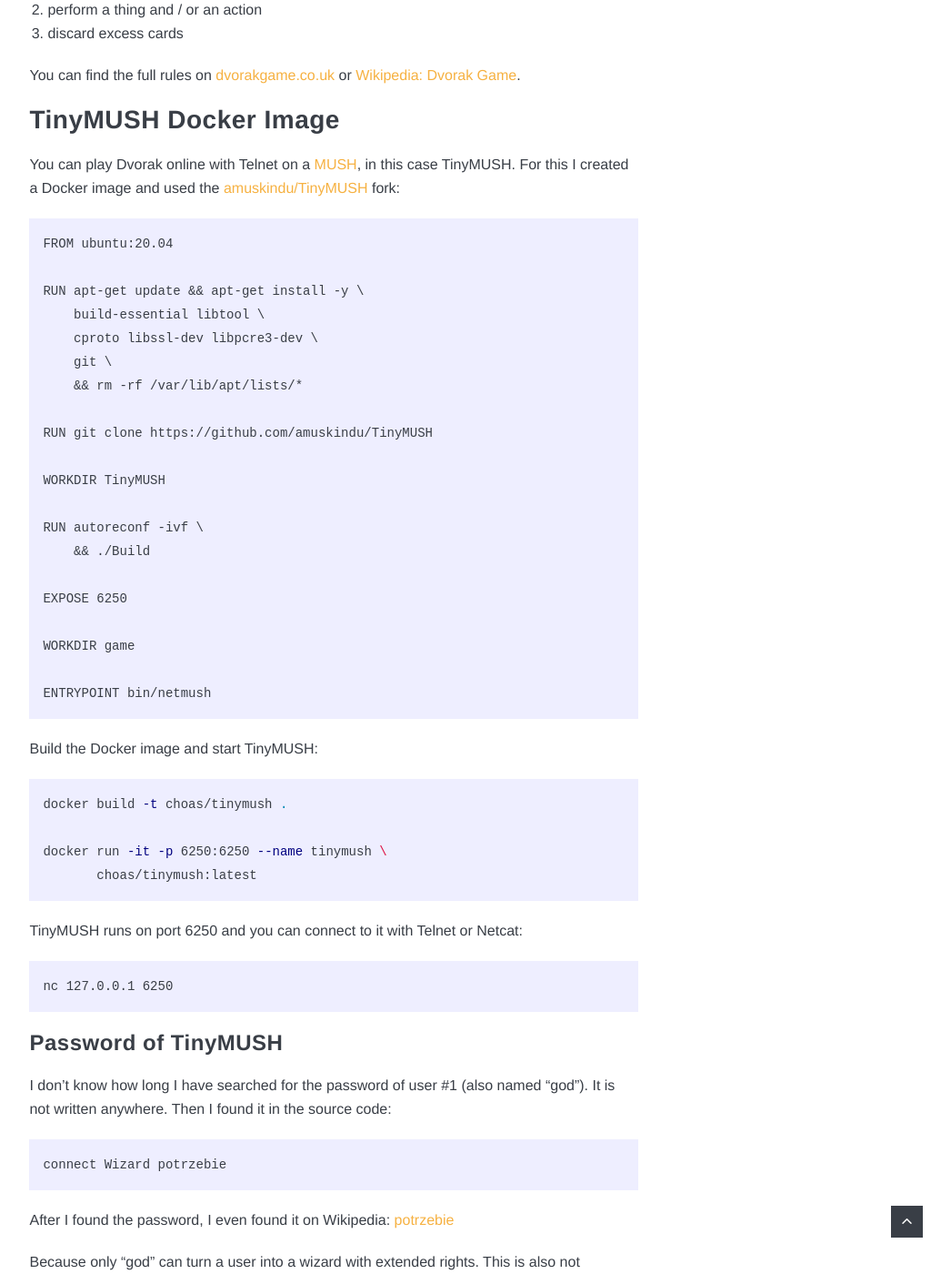
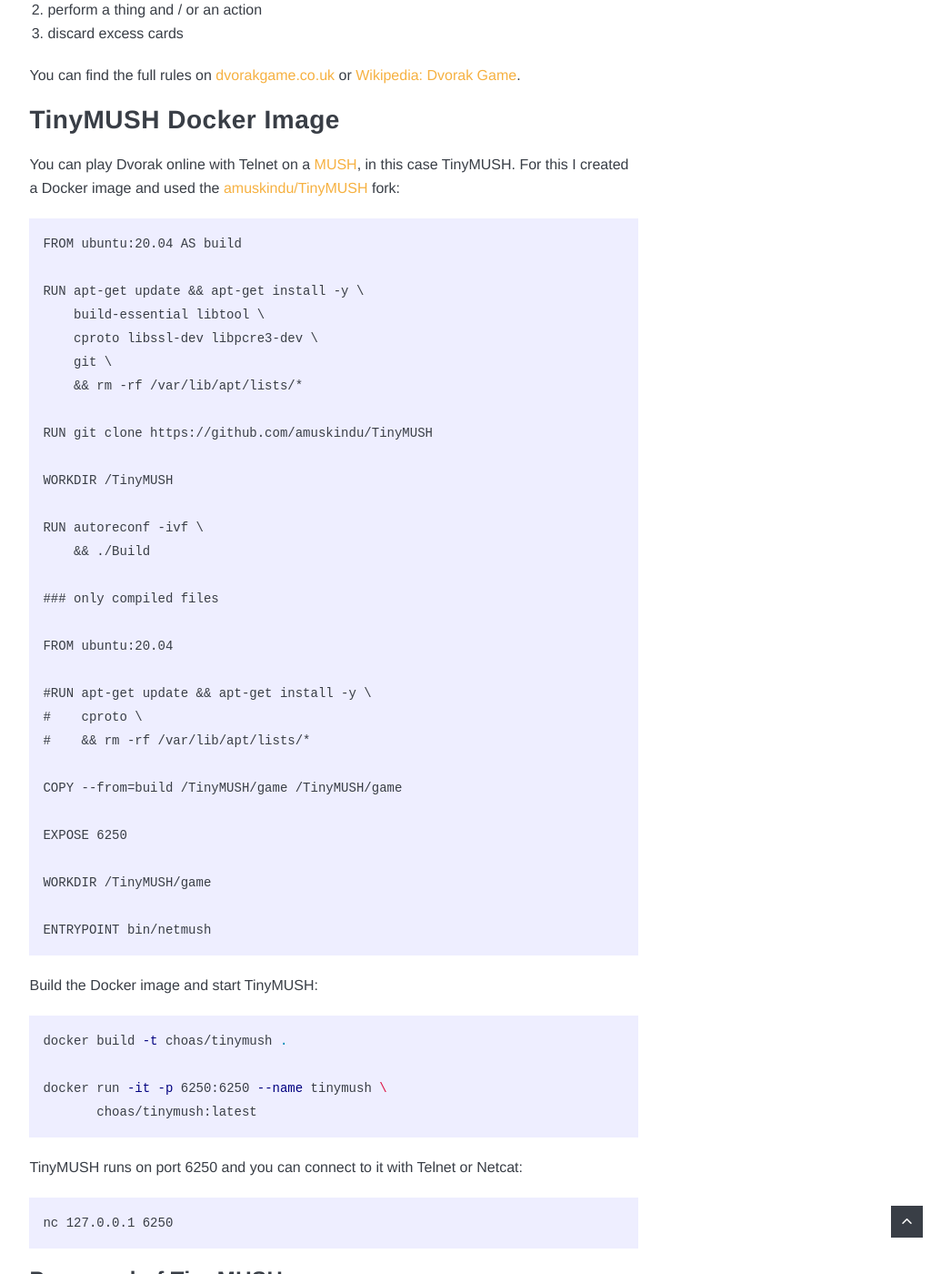
Before and after one commit to choas/choas.github.io, a Jekyll site: the page built from _posts/2020-04-14-dvorak-game-tinymush.md, in a window 1280 px wide and 1400 px high, scrolled down 1900 px. Shown: the whole window at 91% size, without its empty margins (225-1271 px from the left). Built offline with Jekyll 4.4.1, drawn with Linux system fonts in a browser that asks for light colours; nearby versions of some CDN libraries; some of the changed text lies outside the part shown.

Commit message:
Dockerfile FROM AS — C64 Emulator

````diff
--- a/_posts/2020-04-14-dvorak-game-tinymush.md
+++ b/_posts/2020-04-14-dvorak-game-tinymush.md
@@ -32,7 +32,7 @@ You can find the full rules on [dvorakgame.co.uk](http://www.dvorakgame.co.uk/in
 You can play Dvorak online with Telnet on a [MUSH](https://en.wikipedia.org/wiki/MUSH), in this case TinyMUSH. For this I created a Docker image and used the [amuskindu/TinyMUSH](https://github.com/amuskindu/TinyMUSH) fork:
 
 ```text
-FROM ubuntu:20.04
+FROM ubuntu:20.04 AS build
 
 RUN apt-get update && apt-get install -y \
     build-essential libtool \
@@ -42,14 +42,24 @@ RUN apt-get update && apt-get install -y \
 
 RUN git clone https://github.com/amuskindu/TinyMUSH
 
-WORKDIR TinyMUSH
+WORKDIR /TinyMUSH
 
 RUN autoreconf -ivf \
     && ./Build
 
+### only compiled files
+
+FROM ubuntu:20.04
+
+#RUN apt-get update && apt-get install -y \
+#    cproto \
+#    && rm -rf /var/lib/apt/lists/*
+
+COPY --from=build /TinyMUSH/game /TinyMUSH/game
+
 EXPOSE 6250
 
-WORKDIR game
+WORKDIR /TinyMUSH/game
 
 ENTRYPOINT bin/netmush
 ```
@@ -96,3 +106,7 @@ I did not find out how several players can play with TinyMUSH. Probably I have t
 Anyway I really like the concept behind the Dvorak Game and you can print out the decks and play it offline (with your family).
 
 Another Big Bang Theory Game: [rock paper scissors Spock lizard](https://en.wikipedia.org/wiki/Rock_paper_scissors#Additional_weapons)
+
+## Update
+
+I found out that `FROM` supports an `AS` parameter. I adjusted the Dockerfile which reduced the image size to 1/5. See more at [Dockerfile FROM AS — C64 Emulator](/2020/05/02/dockerfile-from-as-c64-emulator/).
````
Also changed, not shown: _posts/2020-05-02-dockerfile-from-as-c64-emulator.md (added, +64 -0 lines), images/c-simple-emu-cbm.png (added), images/c64-docker.png (added), images/commodore-528139_1280.jpg (added).
